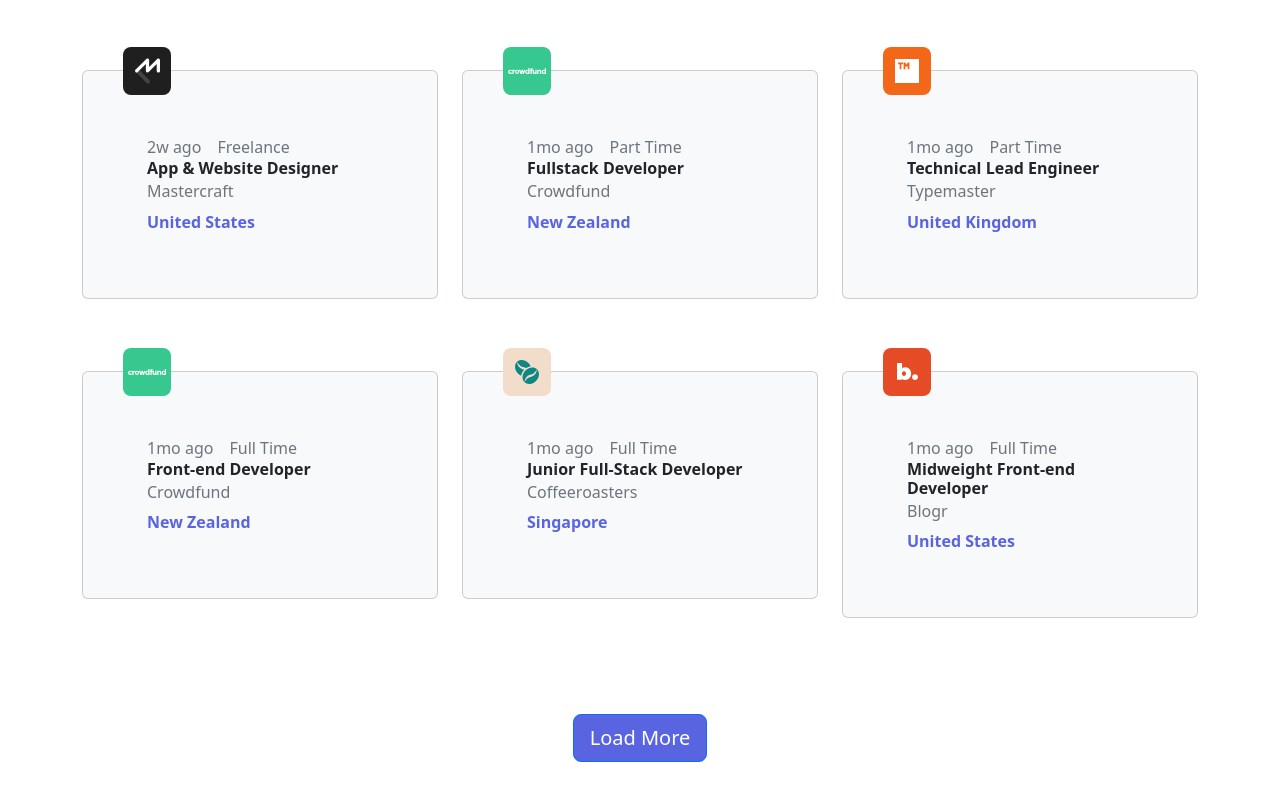
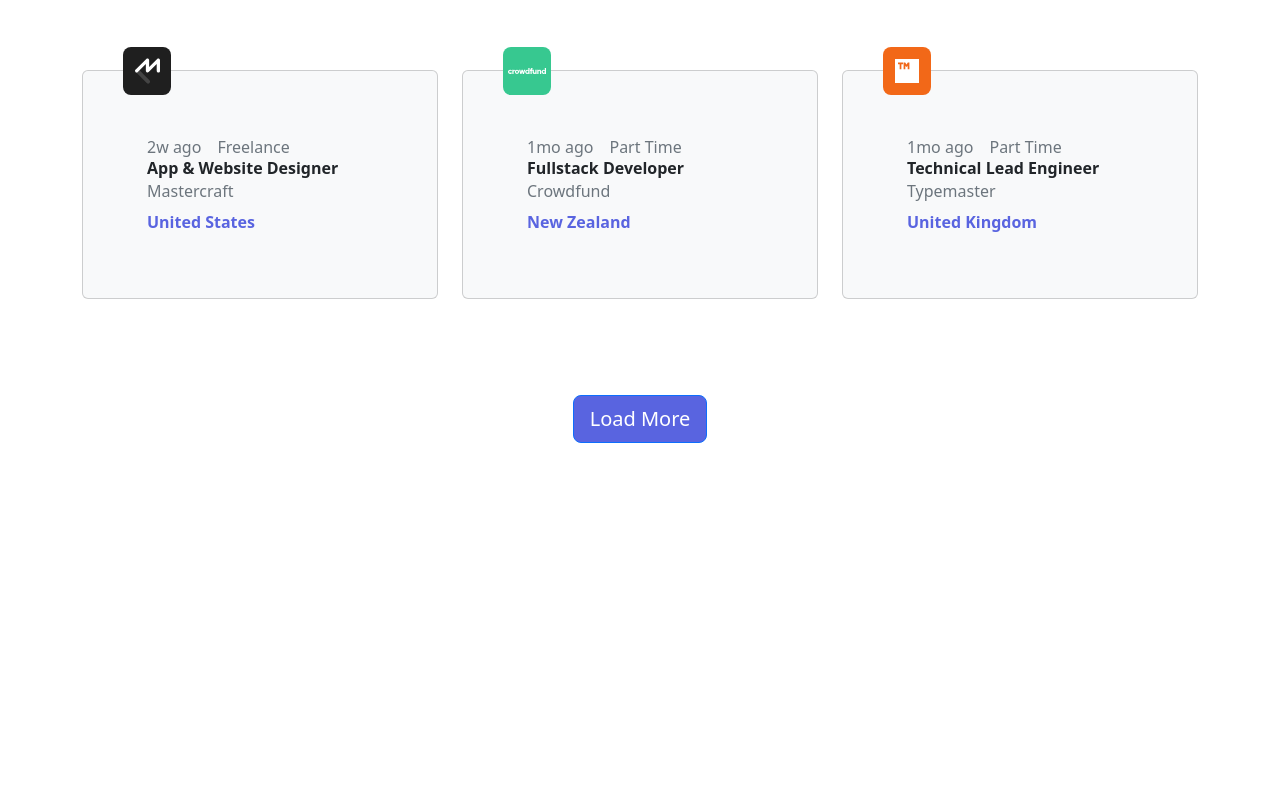
Before and after one commit to eakelvin/DevJobs-Project, a React (Vite) app: page / in a window 1280 px wide. Shown: the part 1135-1935 px from the top of the page. After the commit the page ends 1626 px from the top, so only its background shows below. Built offline with nearby package versions, Linux system fonts and the light colour scheme.

Commit message:
Work on functionalities for the load button

```diff
--- /dev/null
+++ b/src/Components/LoadButton.jsx
@@ -0,0 +1,26 @@
+import React from 'react'
+import Button from 'react-bootstrap/Button';
+
+function LoadButton({ loadMore, items, search }) {
+  return (
+    <>
+    {
+        items < search.length && (
+            <div className='p-5 d-flex justify-content-center'>
+                <Button
+                    onClick={loadMore}
+                    className='btn'
+                    style={{backgroundColor: "#5964E0"}}
+                    variant="primary"
+                    size="lg">
+                    Load More
+                </Button>
+            </div>
+        )
+    }
+
+    </>
+  )
+}
+
+export default LoadButton
--- a/src/Components/Map.jsx
+++ b/src/Components/Map.jsx
@@ -3,7 +3,7 @@
 import Body from './Body'
 import { Container} from 'react-bootstrap'
 
-const Map = ({jobs, setJobs, search, setSearch}) => {
+const Map = ({jobs, setJobs, search, setSearch, items}) => {
 
   useEffect(()=>{
     setJobs(data)
@@ -11,7 +11,7 @@
       },[])
 
   const information = search.length === 0 ? (<h2>No Results Found</h2>) :
-  (search.map((item) => {
+  (search.slice(0, items).map((item) => {
     return <Body
         key={item.id}
         {...item}
--- a/src/Pages/Home.jsx
+++ b/src/Pages/Home.jsx
@@ -3,24 +3,23 @@
 import Form from '../Components/Form';
 import Map from '../Components/Map';
 import { useState } from 'react';
-import Button from 'react-bootstrap/Button';
+import LoadButton from '../Components/LoadButton';
 
 function Home() {
   const [jobs, setJobs] = useState([]);
   const [search, setSearch] = useState([]);
+  const [items, setItems] = useState(12);
+
+  const loadMore = () => {
+    setItems(items + 12)
+  }
 
   return (
     <div>
       <Header />
       <Form jobs={jobs} setJobs={setJobs} setSearch={setSearch} />
-      <Map jobs={jobs} setJobs={setJobs} search={search} setSearch={setSearch} />
-
-      <div className='p-5 d-flex justify-content-center'>
-        <Button className='btn' style={{backgroundColor: "#5964E0"}} variant="primary" size="lg">
-            Load More
-        </Button>
-      </div>
-
+      <Map jobs={jobs} setJobs={setJobs} search={search} setSearch={setSearch} items={items}  />
+      <LoadButton search={search} loadMore={loadMore} items={items} />
     </div>
   )
 }
```
